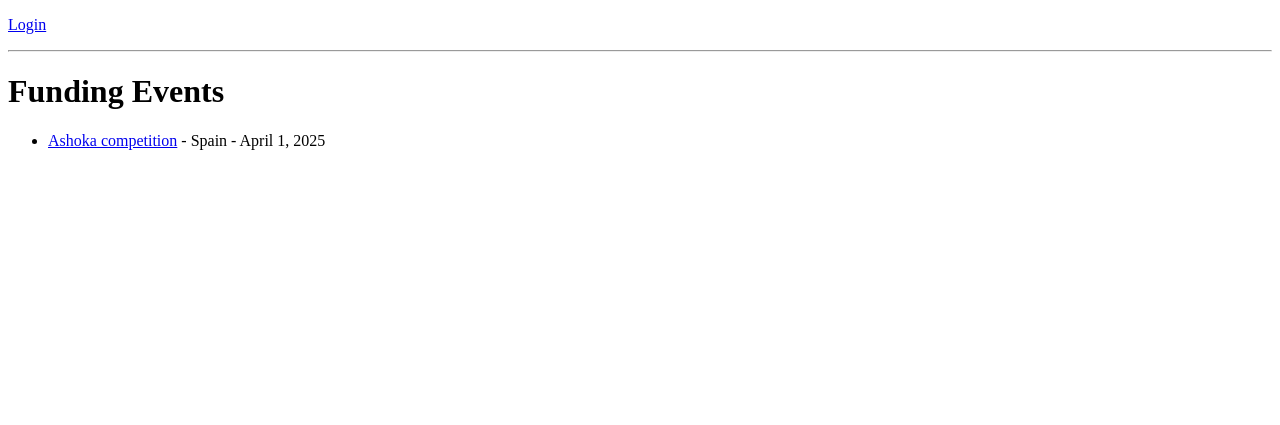
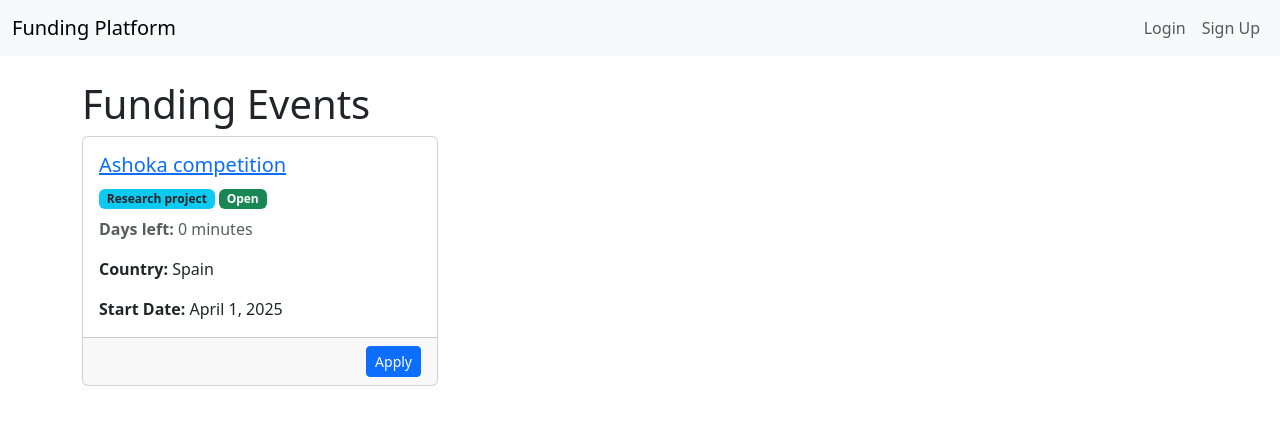
Before and after one commit to nolanhs/PlatformDatabaseAD, a Django app: page / in a window 1280 px wide. Shown: the top 425 px of the page. Run offline with Django 4.2, Linux system fonts and the light colour scheme; data comes from the database, SQL or seed files in the repository; both versions use the stored data as it was after the commit.

Commit message:
Further development of user view
Used bootstrap to make it look better

```diff
--- a/funding_app/funding/views.py
+++ b/funding_app/funding/views.py
@@ -5,6 +5,8 @@
 from datetime import date
 from django.contrib.auth import login
 from django import forms
+from django.contrib import messages
+
 
 class EditProfileForm(forms.Form):
     full_name = forms.CharField(max_length=255)
@@ -14,8 +16,11 @@
     organization = forms.CharField(max_length=255, required=False)
 
 def funding_event_list(request):
-    events = FundingEvent.objects.filter(end_date__gte=date.today())  # Only future/open events
-    return render(request, 'funding/event_list.html', {'events': events})
+    events = FundingEvent.objects.all()
+    return render(request, 'funding/event_list.html', {
+        'events': events,
+        'today': date.today()
+    })
 
 def funding_event_detail(request, pk):
     event = get_object_or_404(FundingEvent, pk=pk)
@@ -31,6 +36,7 @@
             application.event = event
             application.applicant = request.user
             application.save()
+            messages.success(request, "Your application was submitted successfully.")
             return redirect('application_success')
     else:
         form = ApplicationForm()
@@ -42,6 +48,7 @@
         if form.is_valid():
             user = form.save()
             login(request, user)
+            messages.success(request, "Account created successfully! Welcome.")
             return redirect('event_list')  # Redirect to your event list
     else:
         form = CustomUserCreationForm()
@@ -59,6 +66,7 @@
             profile.age = form.cleaned_data.get("age")
             profile.organization = form.cleaned_data.get("organization")
             profile.save()
+            messages.success(request, "Your profile has been updated.")
             return redirect('event_list')
     else:
         form = EditProfileForm(initial={
--- a/funding_app/templates/funding/base.html
+++ b/funding_app/templates/funding/base.html
@@ -1,19 +1,47 @@
 <!DOCTYPE html>
 <html>
 <head>
+    <link href="https://cdn.jsdelivr.net/npm/bootstrap@5.3.0/dist/css/bootstrap.min.css" rel="stylesheet">
     <title>Funding Platform</title>
 </head>
 <body>
-    {% if user.is_authenticated %}
-    <p>
-        Welcome, {{ user.username }} |
-        <a href="{% url 'logout' %}">Logout</a> |
-        <a href="{% url 'edit_profile' %}">Edit My Profile</a>
-    </p>
-{% else %}
-    <p><a href="{% url 'login' %}">Login</a></p>
-{% endif %}
-    <hr>
-    {% block content %}{% endblock %}
+    <nav class="navbar navbar-expand-lg navbar-light bg-light">
+        <div class="container-fluid">
+            <a class="navbar-brand" href="{% url 'event_list' %}">Funding Platform</a>
+            <div class="collapse navbar-collapse justify-content-end">
+                <ul class="navbar-nav">
+                    {% if user.is_authenticated %}
+                        <li class="nav-item">
+                            <a class="nav-link disabled">Welcome, {{ user.username }}</a>
+                        </li>
+                        <li class="nav-item">
+                            <a class="nav-link" href="{% url 'edit_profile' %}">Edit My Profile</a>
+                        </li>
+                        <li class="nav-item">
+                            <a class="nav-link" href="{% url 'logout' %}">Logout</a>
+                        </li>
+                    {% else %}
+                        <li class="nav-item">
+                            <a class="nav-link" href="{% url 'login' %}">Login</a>
+                        </li>
+                        <li class="nav-item">
+                            <a class="nav-link" href="{% url 'signup' %}">Sign Up</a>
+                        </li>
+                    {% endif %}
+                </ul>
+            </div>
+        </div>
+    </nav>
+    <div class="container mt-4">
+        {% if messages %}
+          {% for message in messages %}
+            <div class="alert alert-{{ message.tags }} alert-dismissible fade show" role="alert">
+              {{ message }}
+              <button type="button" class="btn-close" data-bs-dismiss="alert" aria-label="Close"></button>
+            </div>
+          {% endfor %}
+        {% endif %}
+        {% block content %}{% endblock %}
+    </div>
 </body>
 </html>
--- a/funding_app/templates/funding/event_list.html
+++ b/funding_app/templates/funding/event_list.html
@@ -1,13 +1,33 @@
 {% extends 'funding/base.html' %}
 {% block content %}
   <h1>Funding Events</h1>
-  <ul>
+  <div class="row row-cols-1 row-cols-md-2 row-cols-lg-3 g-4">
     {% for event in events %}
-      <li>
-        <a href="{% url 'event_detail' event.pk %}">{{ event.name }}</a> - {{ event.country }} - {{ event.start_date }}
-      </li>
+      <div class="col">
+        <div class="card h-100">
+          <div class="card-body">
+            <h5 class="card-title">
+              <a href="{% url 'event_detail' event.pk %}">{{ event.name }}</a>
+            </h5>
+            {% if event.categorization.project_type %}
+              <span class="badge bg-info text-dark">{{ event.categorization.project_type }}</span>
+            {% endif %}
+            {% if event.end_date >= today %}
+              <span class="badge bg-success">Open</span>
+              <p class="mt-2 text-muted"><strong>Days left:</strong> {{ event.end_date|timesince:today }}</p>
+            {% else %}
+              <span class="badge bg-secondary">Closed</span>
+            {% endif %}
+            <p class="card-text mt-2"><strong>Country:</strong> {{ event.country }}</p>
+            <p class="card-text"><strong>Start Date:</strong> {{ event.start_date }}</p>
+          </div>
+          <div class="card-footer text-end">
+            <a href="{% url 'apply' event.pk %}" class="btn btn-sm btn-primary">Apply</a>
+          </div>
+        </div>
+      </div>
     {% empty %}
-      <li>No upcoming funding events.</li>
+      <p>No upcoming funding events.</p>
     {% endfor %}
-  </ul>
+  </div>
 {% endblock %}
```
Also changed, not shown: funding_app/templates/funding/apply.html (+33 -6 lines), funding_app/templates/funding/edit_profile.html (+29 -9 lines), funding_app/templates/registration/login.html (+27 -7 lines), funding_app/templates/registration/signup.html (+22 -28 lines), funding_app/db.sqlite3.
